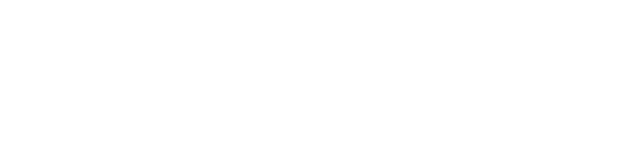
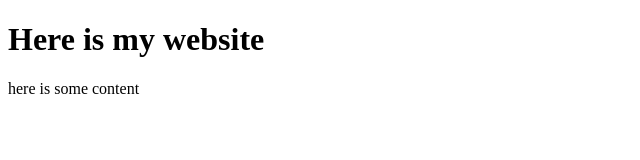
Before and after one commit to jfabss/test-repo, a plain HTML site: page index.html in a window 1280 px wide. Shown: the whole page, without its empty margins (0-640 px from the left). Drawn offline with Linux system fonts and the light colour scheme.

Commit message:
Update index.html

```diff
--- a/index.html
+++ b/index.html
@@ -6,6 +6,7 @@
     <title>Document</title>
 </head>
 <body>
-
+    <h1>Here is my website</h1>
+    <p>here is some content</p>
 </body>
 </html>
```
